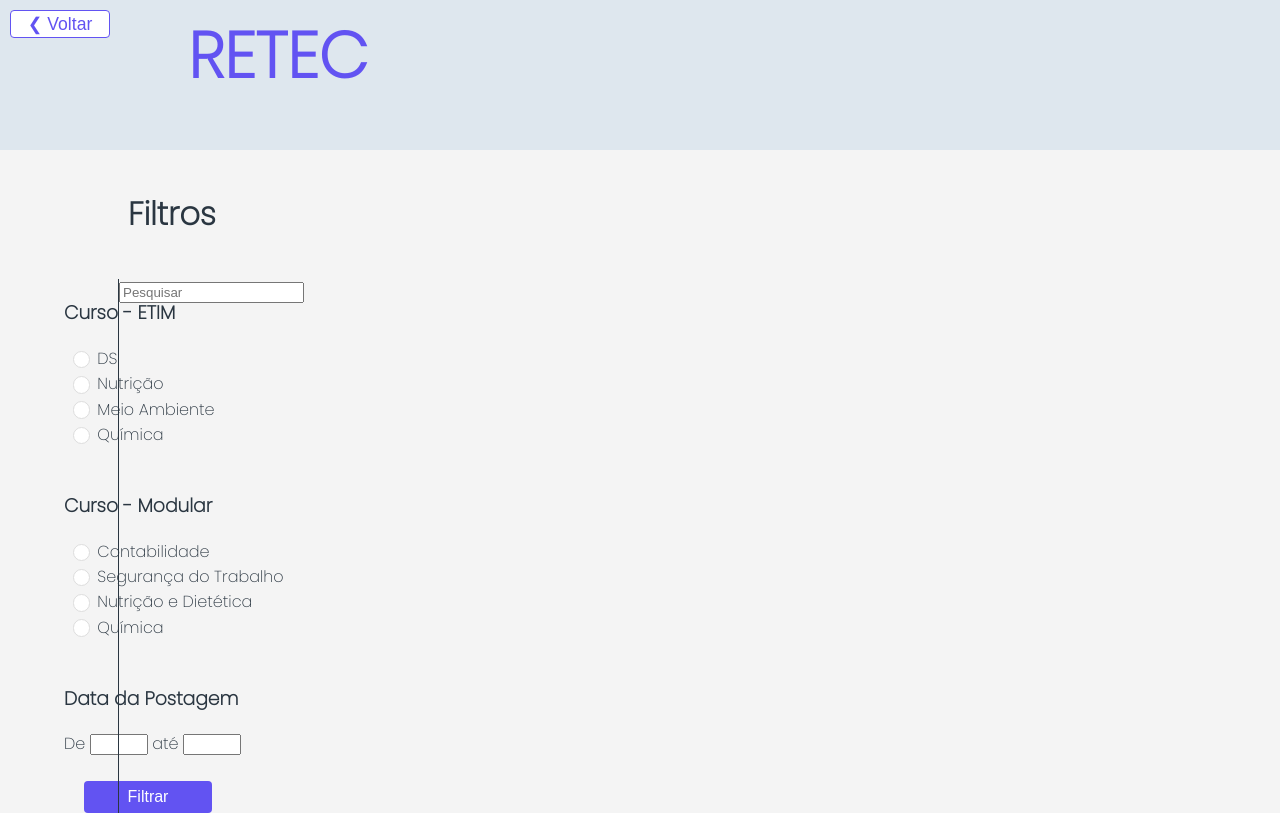
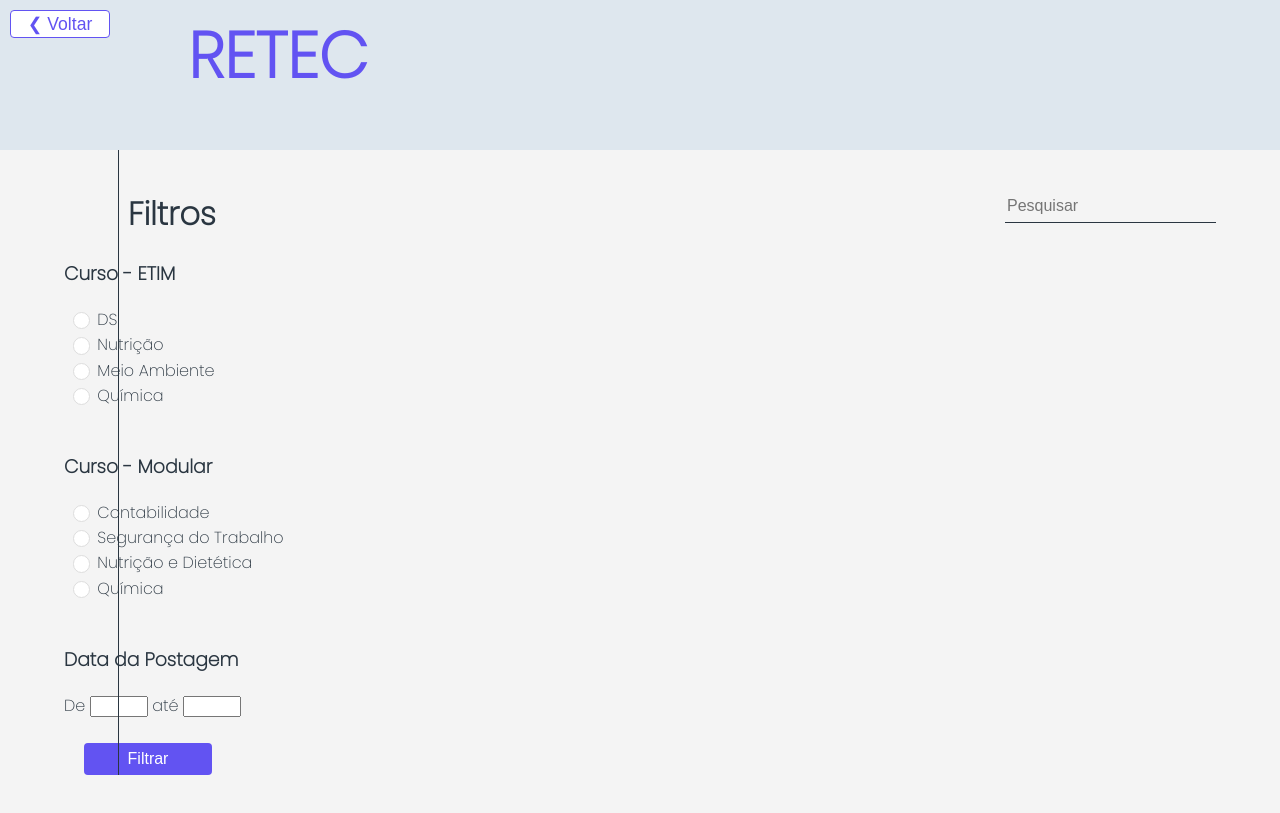
Before and after one commit to etec-retec/retec, a PHP site: page /projetos/index.php in a window 1280 px wide. After the commit the page ends 775 px from the top, so only its background shows below. Run offline with PHP 8.4, Linux system fonts and the light colour scheme.

Commit message:
Desenhando a tela de dashboard

```diff
--- a/projetos/css/projetos.css
+++ b/projetos/css/projetos.css
@@ -60,7 +60,7 @@
 .fltrs{
     font-weight: 900;
     margin-top: 40px;
-    margin-left: 128px;
+    margin-left: 64px;
 }
 
 .checkbox-round {
@@ -99,6 +99,18 @@
     background-color: #b6b2eb;
 }
 
+.btn_pesquisar{
+    margin-top: 40px;
+    float: right;
+    margin-right: 64px;
+    height: 30px;
+    font-size: 16px;
+    background-color: transparent;
+    border: none;
+    border-bottom: #2a3641 1px solid;
+    outline: none;
+}
+
 
 @media (max-width: 48em){
 .grid-container{
--- a/projetos/index.php
+++ b/projetos/index.php
@@ -18,10 +18,8 @@
     </div>
 
     <div class="grid-container">
-        <h1 class="fltrs">Filtros</h1>
-        <!-- <input type="text" placeholder="Pesquisar"/> -->
-        <br>
         <div class="info_esquerda">
+            <h1 class="fltrs">Filtros</h1>
             <form action="../rotes/order.php?access">
                 <h3>Curso - ETIM</h3>
                 &nbsp;<input type="checkbox" class="checkbox-round" name="curso" value="ds"> DS<br>
@@ -40,13 +38,13 @@
                 <br><br>
                 <input type="submit" class="btn_filtrar" value="Filtrar">
             </form>
-
-
         </div>
 
+        <div class="info_direita">
+            <input type="text"  class="btn_pesquisar" placeholder="Pesquisar"/>
+            <div class="blocos">
 
-        <div class="info_direita">
-        <input type="text" placeholder="Pesquisar"/>
+            </div>
 
 
         </div>
```
